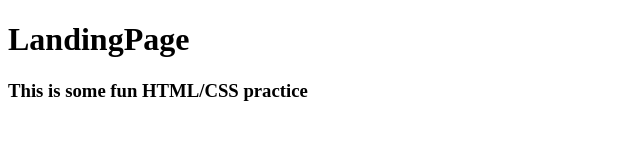
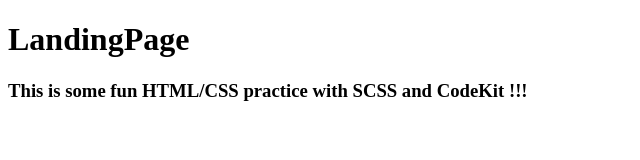
Before and after one commit to cgradwohl/LandingPage, a plain HTML site: page README.html in a window 1280 px wide. Shown: the whole page, without its empty margins (0-640 px from the left). Drawn offline with Linux system fonts and the light colour scheme.

Commit message:
comments

```diff
--- a/README.html
+++ b/README.html
@@ -6,7 +6,7 @@
 <body>
 <h1 id="landingpage">LandingPage</h1>
 
-<h3 id="thisissomefunhtmlcsspractice">This is some fun HTML/CSS practice</h3>
+<h3 id="thisissomefunhtmlcsspracticewithscssandcodekit">This is some fun HTML/CSS practice with SCSS and CodeKit !!!</h3>
 
 </body>
 </html>
```
Also changed, not shown: 1 other file.
